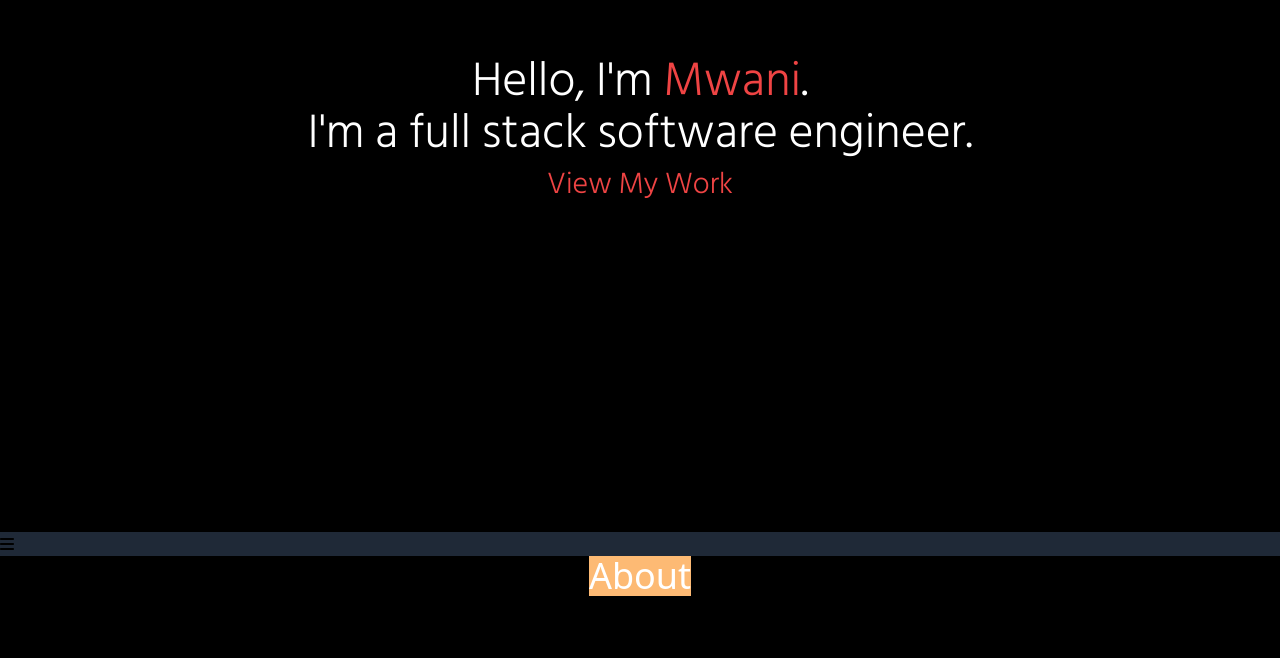
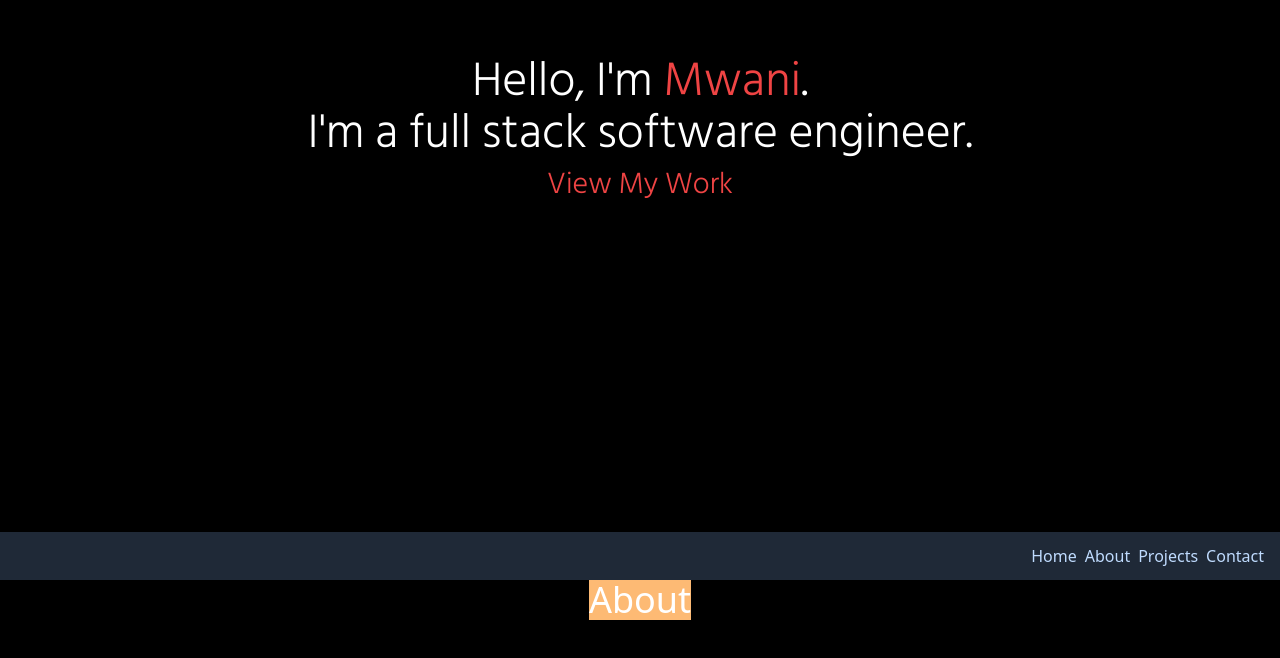
Before and after one commit to MwaniN/profile-page, a React (Vite) app: page /#main in a window 1280 px wide. Shown: the part 268-926 px from the top of the page. Built offline with nearby package versions, Linux system fonts and the light colour scheme.

Commit message:
Nav bar started and basic navigation working

```diff
--- a/src/routes/About.tsx
+++ b/src/routes/About.tsx
@@ -1,20 +1,19 @@
 // import React from 'react';
 import { Link } from 'react-router-dom';
-import { FontAwesomeIcon } from '@fortawesome/react-fontawesome';
-import { faBars } from '@fortawesome/free-solid-svg-icons';
-
-const bars = <FontAwesomeIcon icon={faBars} />
 
 const About = () => {
   return (
     <div className="bg-black min-h-screen min-w-screen">
       <div id="about" className='min-h-screen min-w-screen'>
-        <header className='bg-gray-800'>
-          <div>
-            <button>
-              {bars}
-            </button>
-          </div>
+        <header className='flex items-center bg-gray-800 justify-end px-3 py-3'>
+            <ul className='text-blue-200 flex items-center'>
+              <li className='px-1 hover:text-white focus:text-white focus:outline-none'>
+              <Link to="/#main">Home</Link>
+                </li>
+              <li className='px-1 hover:text-white focus:text-white focus:outline-none'>About</li>
+              <li className='px-1 hover:text-white focus:text-white focus:outline-none'>Projects</li>
+              <li className='px-1 hover:text-white focus:text-white focus:outline-none'>Contact</li>
+            </ul>
         </header>
       <div className='text-4xl bg-orange-300 text-white m-auto w-min'>About</div>
       </div>
```
